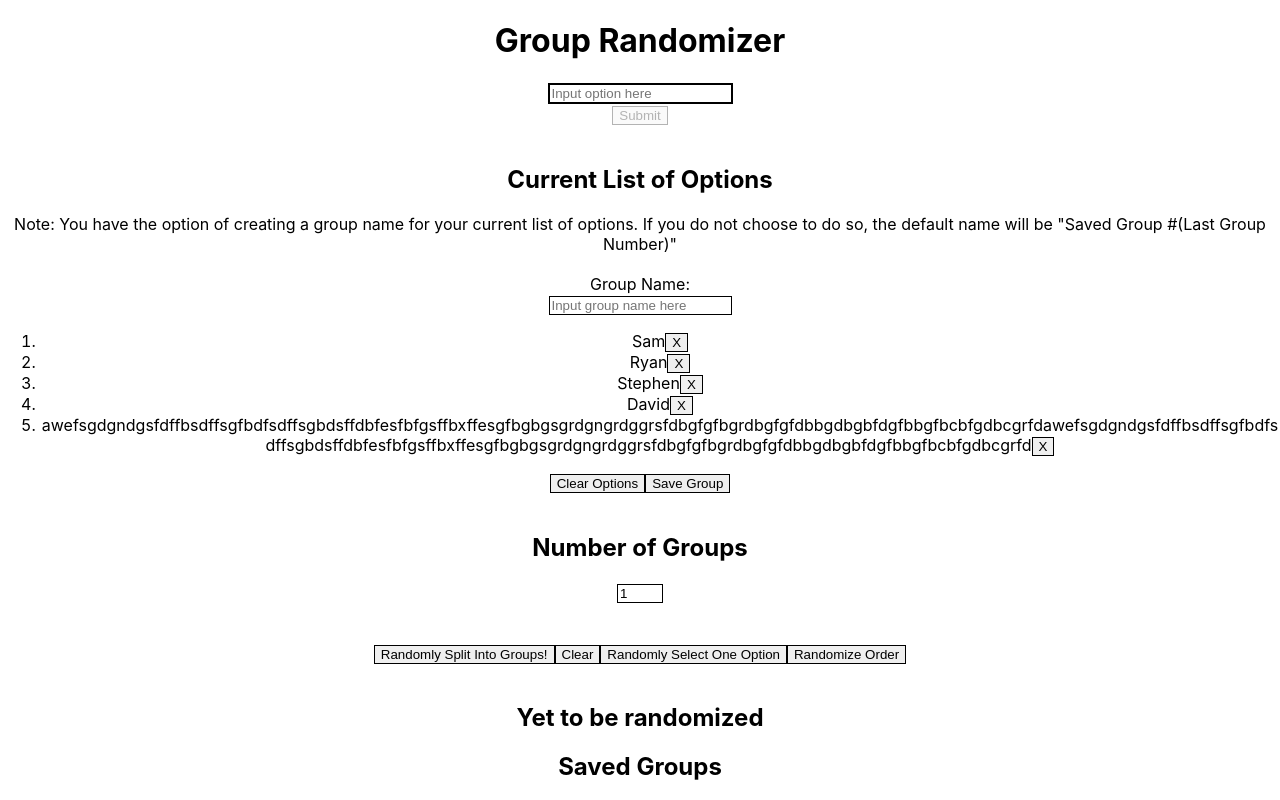
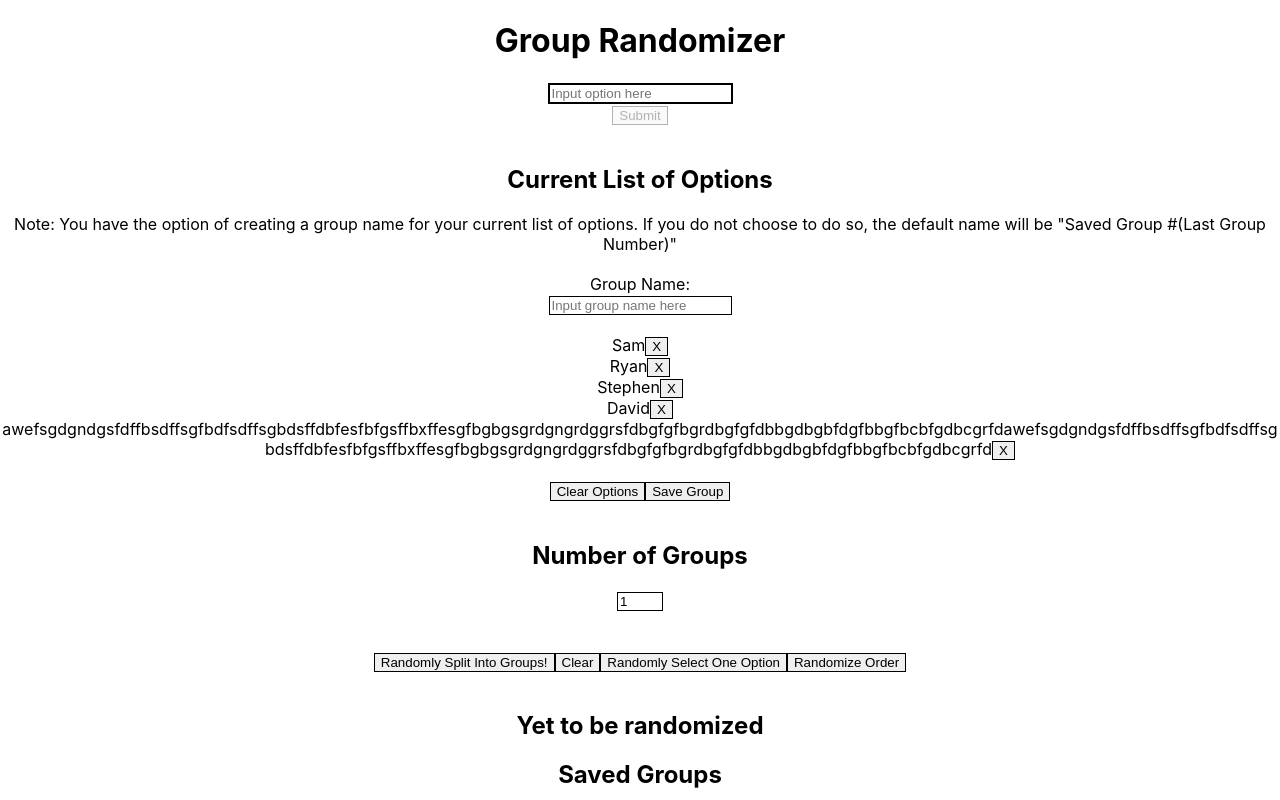
Before and after one commit to guosamuel/group_randomizer_front_end, a React (Create React App) app: page / in a window 1280 px wide. Shown: the top 800 px of the page. Built offline with nearby package versions, Linux system fonts and the light colour scheme.

Commit message:
remoted list markers in the options container because long named options doesn't make the app look good

```diff
--- a/src/containers/OptionsContainer.js
+++ b/src/containers/OptionsContainer.js
@@ -91,9 +91,12 @@ function OptionsContainer(props) {
         handleSavingGroupNameInput={handleSavingGroupNameInput}
         savingGroupName={savingGroupName}
       />
+      <br />
+      <br />
       <div className="options-list">
         <ol style={{wordBreak: 'break-all'}}>{listOfOptions}</ol>
       </div>
+      <br />
       <button
         onClick={props.clearOptions}
         disabled={props.options.length === 0 ? true : false}
--- a/src/css/OptionsContainer.css
+++ b/src/css/OptionsContainer.css
@@ -4,4 +4,7 @@
 
 .Options-container > .options-list > ol {
   display: inline-block;
+  list-style-type: none;
+  margin: 0;
+  padding: 0;
 }
```
